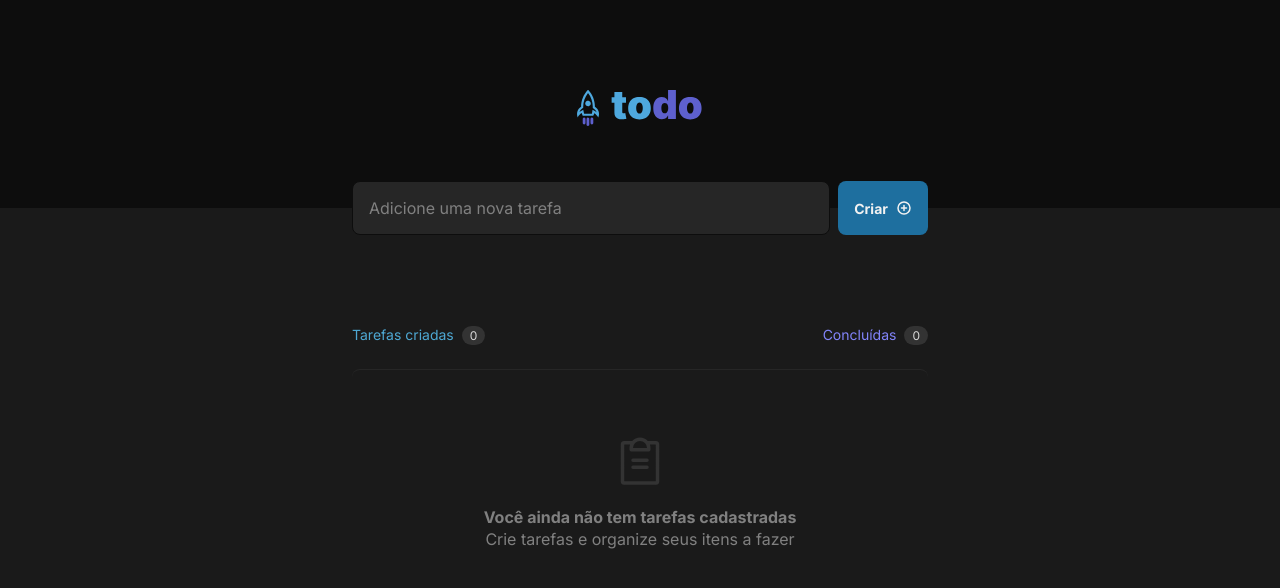
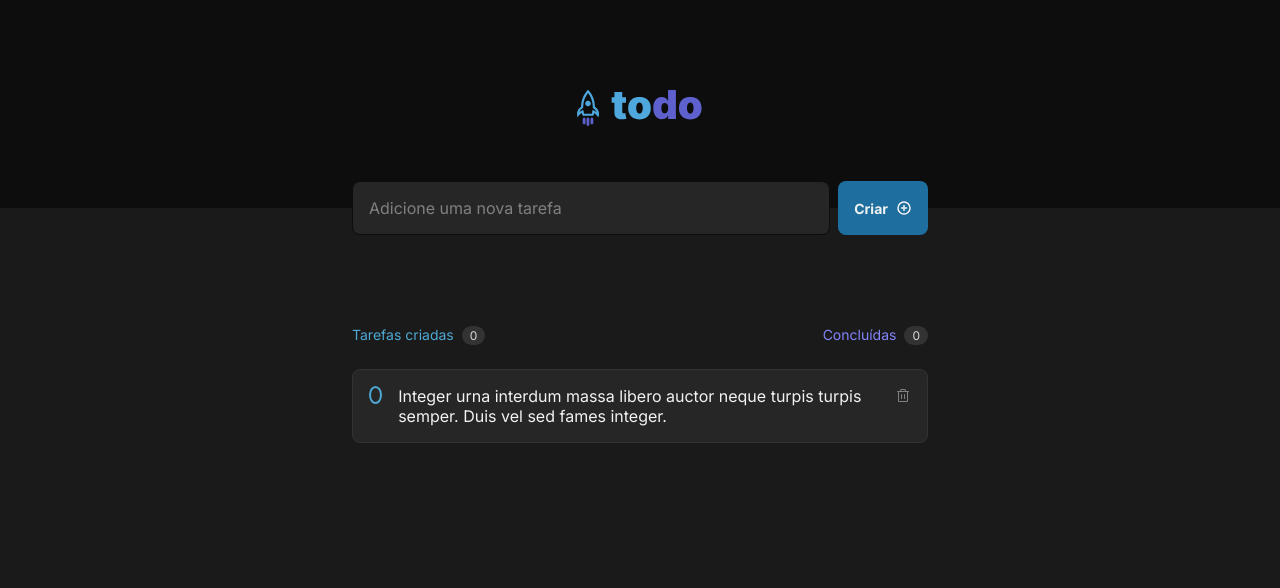
Before and after one commit to victorlopescc/to-do, a React (Vite) app: page / in a window 1280 px wide. Shown: the top 588 px of the page. Built offline with nearby package versions, Linux system fonts and the light colour scheme.

Commit message:
refactor: Update App component to use TaskList component for displaying tasks

```diff
--- a/src/App.tsx
+++ b/src/App.tsx
@@ -3,18 +3,13 @@ import { PlusCircle } from '@phosphor-icons/react';
 import { Header } from './components/Header';
 import { Input } from './components/Input';
 import { ButtonCreate } from './components/ButtonCreate';
-import { EmptyList } from './components/EmptyList';
-import { ListHeader } from './components/ListHeader';
-
 
 import styles from './App.module.css'
+import { TaskList } from './components/TaskList';
 export function App() {
-  const tasks = []
-
   return (
     <>
       <Header />
-
       <main className={styles.content}>
         <form className={styles.search}>
           <Input />
@@ -23,21 +18,7 @@ export function App() {
             <PlusCircle size={16} color="#f2f2f2" weight='bold' />
           </ButtonCreate>
         </form>
-        <section className={styles.list}>
-          {
-            tasks.length === 0
-              ? (
-                <div>
-                  <ListHeader />
-                  <EmptyList />
-                </div>
-              )
-              : (
-                <p>{tasks.length}</p>
-              )
-          }
-        </section>
-
+        <TaskList />
       </main >
     </>
   );
--- /dev/null
+++ b/src/components/ButtonDelete/ButtonDelete.module.css
@@ -0,0 +1,8 @@
+.button {
+    background-color: transparent;
+    border: none;
+    color: var(--gray-300);
+    width: 1.5rem;
+    height: 1.5rem;
+    cursor: pointer;
+}
--- /dev/null
+++ b/src/components/ButtonDelete/index.tsx
@@ -0,0 +1,11 @@
+import { Trash } from '@phosphor-icons/react'
+
+import styles from './ButtonDelete.module.css'
+
+export function ButtonDelete() {
+    return (
+        <button className={styles.button}>
+            <Trash />
+        </button>
+    )
+}
--- /dev/null
+++ b/src/components/Checkbox/Checkbox.module.css
@@ -0,0 +1,12 @@
+.checkbox input[type="checkbox"] {
+    display: none;
+}
+
+.checkbox {
+    cursor: pointer;
+    border-radius: 100%;
+    width: 1.125rem;
+    height: 1.125rem;
+
+    border: 2px solid var(--blue);
+}
--- /dev/null
+++ b/src/components/Checkbox/index.tsx
@@ -0,0 +1,11 @@
+import styles from './Checkbox.module.css'
+
+export function Checkbox() {
+    return (
+        <div className={styles.checkbox}>
+            <input type="checkbox" />
+            <span></span>
+        </div>
+
+    )
+}
--- a/src/components/EmptyList/EmptyList.module.css
+++ b/src/components/EmptyList/EmptyList.module.css
@@ -3,7 +3,7 @@
     flex-direction: column;
     justify-content: center;
     align-items: center;
-    margin: 1.5rem 0;
+    margin-top: 1.5rem;
     font-size: 1rem;
     color: var(--gray-300);
     line-height: 140%;
--- a/src/components/ListHeader/ListHeader.module.css
+++ b/src/components/ListHeader/ListHeader.module.css
@@ -2,4 +2,5 @@
     display: flex;
     justify-content: space-between;
     margin-top: 4rem;
+    margin-bottom: 1.5rem;
 }
--- /dev/null
+++ b/src/components/Task/Task.module.css
@@ -0,0 +1,10 @@
+.content {
+    background-color: var(--gray-500);
+    border: 1px solid var(--gray-400);
+    padding: 1rem;
+    color: var(--gray-100);
+    border-radius: 0.5rem;
+    display: flex;
+    gap: 1rem;
+    align-items: start;
+}
--- /dev/null
+++ b/src/components/Task/index.tsx
@@ -0,0 +1,14 @@
+import { ButtonDelete } from '../ButtonDelete'
+import { Checkbox } from '../Checkbox'
+
+import styles from './Task.module.css'
+
+export function Task() {
+    return (
+        <div className={styles.content}>
+            <Checkbox />
+            <p>Integer urna interdum massa libero auctor neque turpis turpis semper. Duis vel sed fames integer.</p>
+            <ButtonDelete />
+        </div>
+    )
+}
--- /dev/null
+++ b/src/components/TaskList/index.tsx
@@ -0,0 +1,29 @@
+import { EmptyList } from "../EmptyList"
+import { ListHeader } from "../ListHeader"
+import { Task } from "../Task"
+
+import styles from './TaskList.module.css'
+
+export function TaskList() {
+    const tasks = ['']
+
+    return (
+        <section className={styles.list}>
+            {
+                tasks.length === 0
+                    ? (
+                        <div>
+                            <ListHeader />
+                            <EmptyList />
+                        </div>
+                    )
+                    : (
+                        <div>
+                            <ListHeader />
+                            <Task />
+                        </div>
+                    )
+            }
+        </section>
+    )
+}
```
Also changed, not shown: src/components/TaskList/TaskList.module.css (added).
